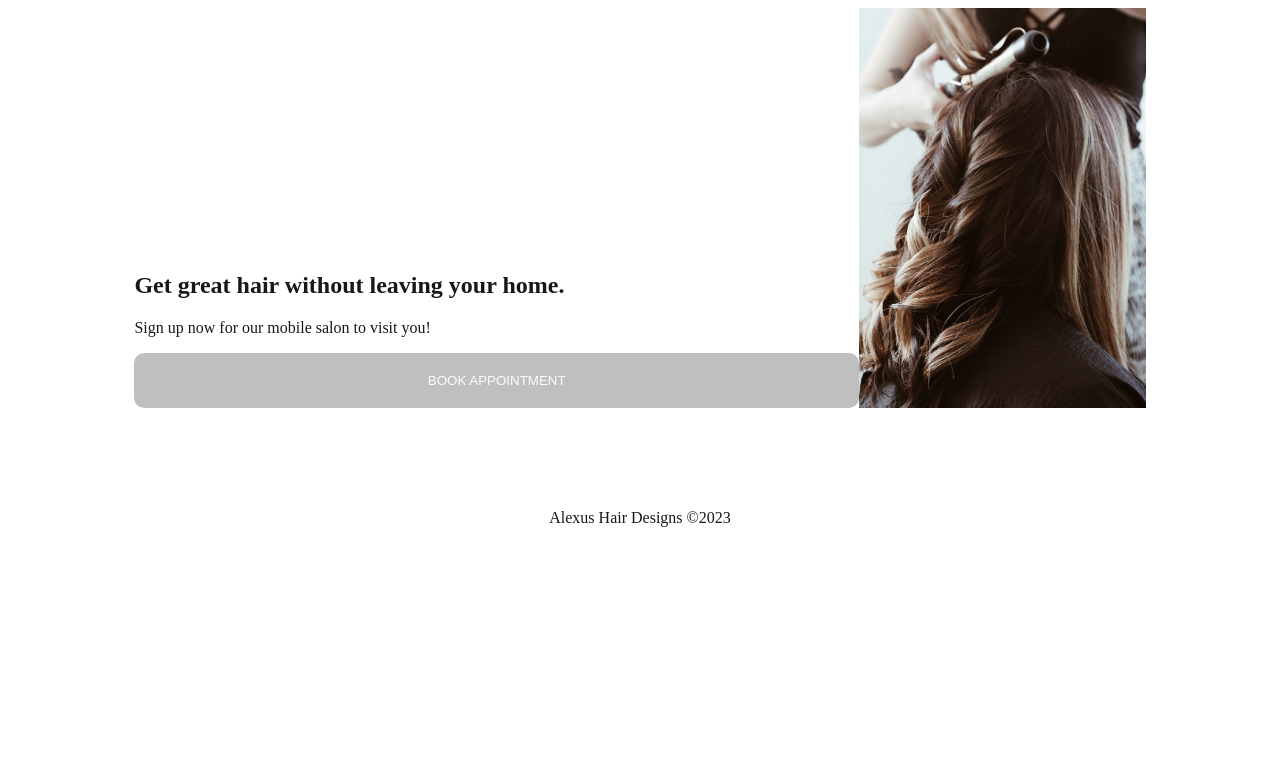
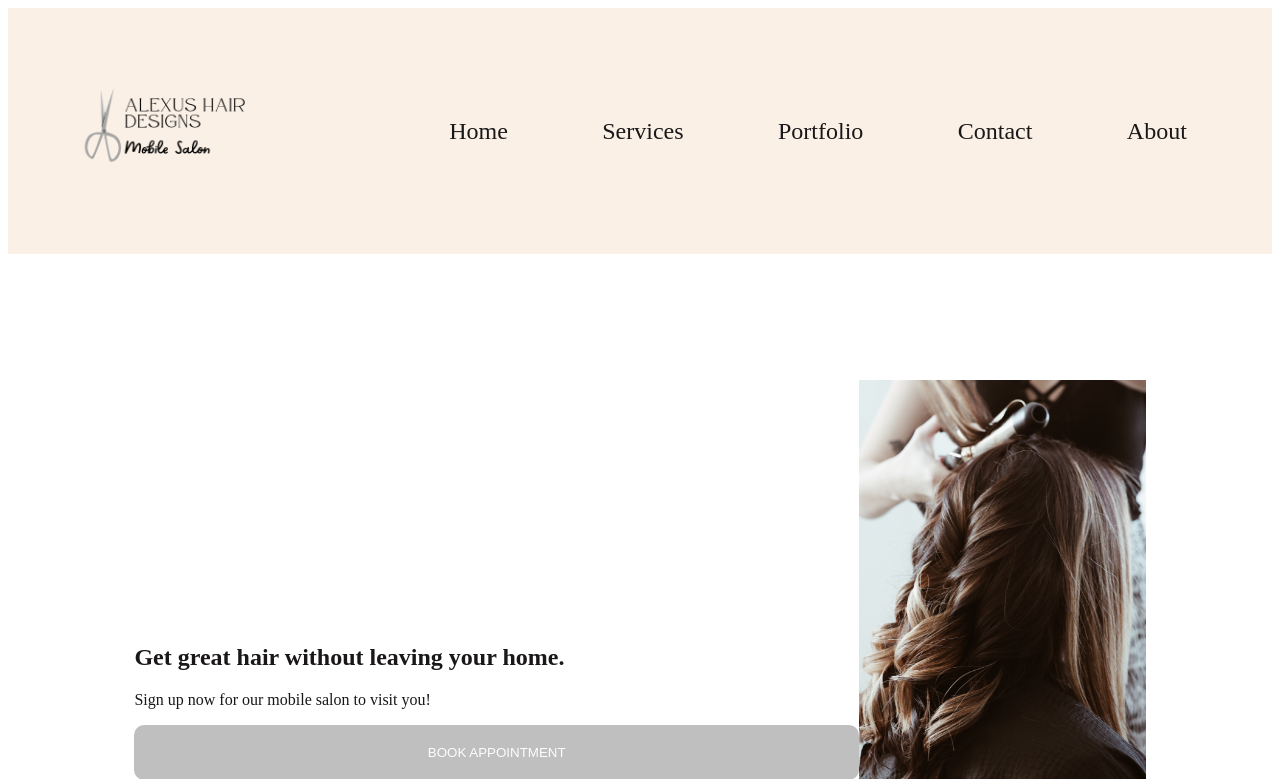
Before and after one commit to berenypanda/Alexus-Hair-Designs, a PHP site: page /index.php in a window 1280 px wide. Shown: the top 779 px of the page. Before the commit the page ends 527 px from the top, so only its background shows below. Run offline with PHP 8.4, Linux system fonts and the light colour scheme; data that the repository does not hold is empty.

Commit message:
Update shared.php to include image files

```diff
--- a/shared.php
+++ b/shared.php
@@ -1,12 +1,15 @@
 <?php
 
 
-$logo = "<header>
-<img class='logo' src='placeholder.png' alt='logo'>
-<span><a href='index.html'></a></span>
-</header>";
+//Define navbar component
 
-$nav = "<nav>
+$navbar =
+"<div class='navbar'>
+    <header>
+    <img class='logo' src='logo.png' alt='logo'>
+    <span><a href='index.html'></a></span>
+    </header>
+    <nav>
     <ul class='navigation collapse' id='navigation'>
         <li><a href='#' title='Home'>Home</a></li>
         <li><a href='#' title='Services'>Services</a></li>
@@ -17,8 +20,10 @@ $nav = "<nav>
     <button class='navbar-toggler' type='button' data-target='#navigation'>
         <span class='fa-solid fa-bars'></span>
     </button>
-</nav>";
+    </nav>
+</div>";
 
+//define footer component
 $footer = "<footer>
 <div class='social-media'></div>
 <p>Alexus Hair Designs &copy;2023</p>
```
